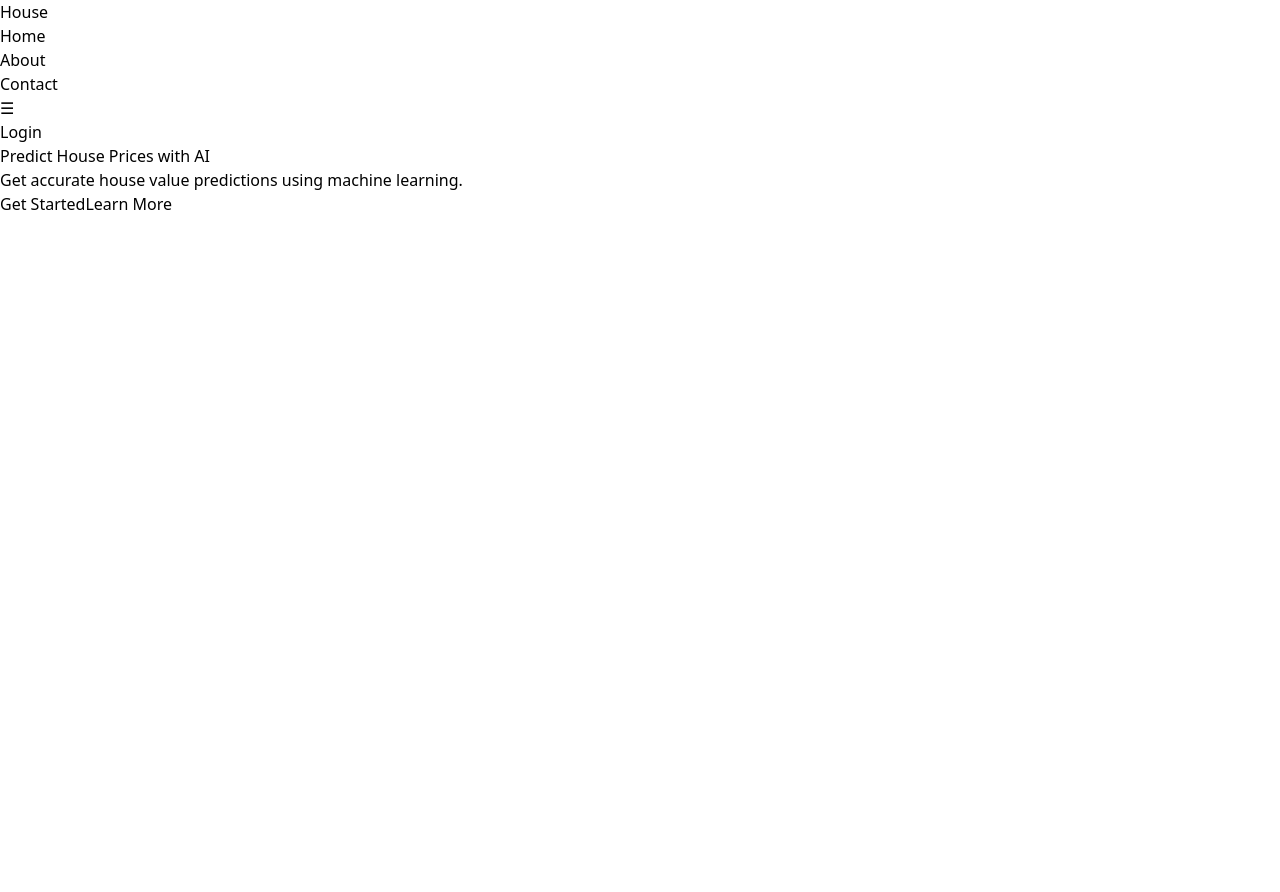
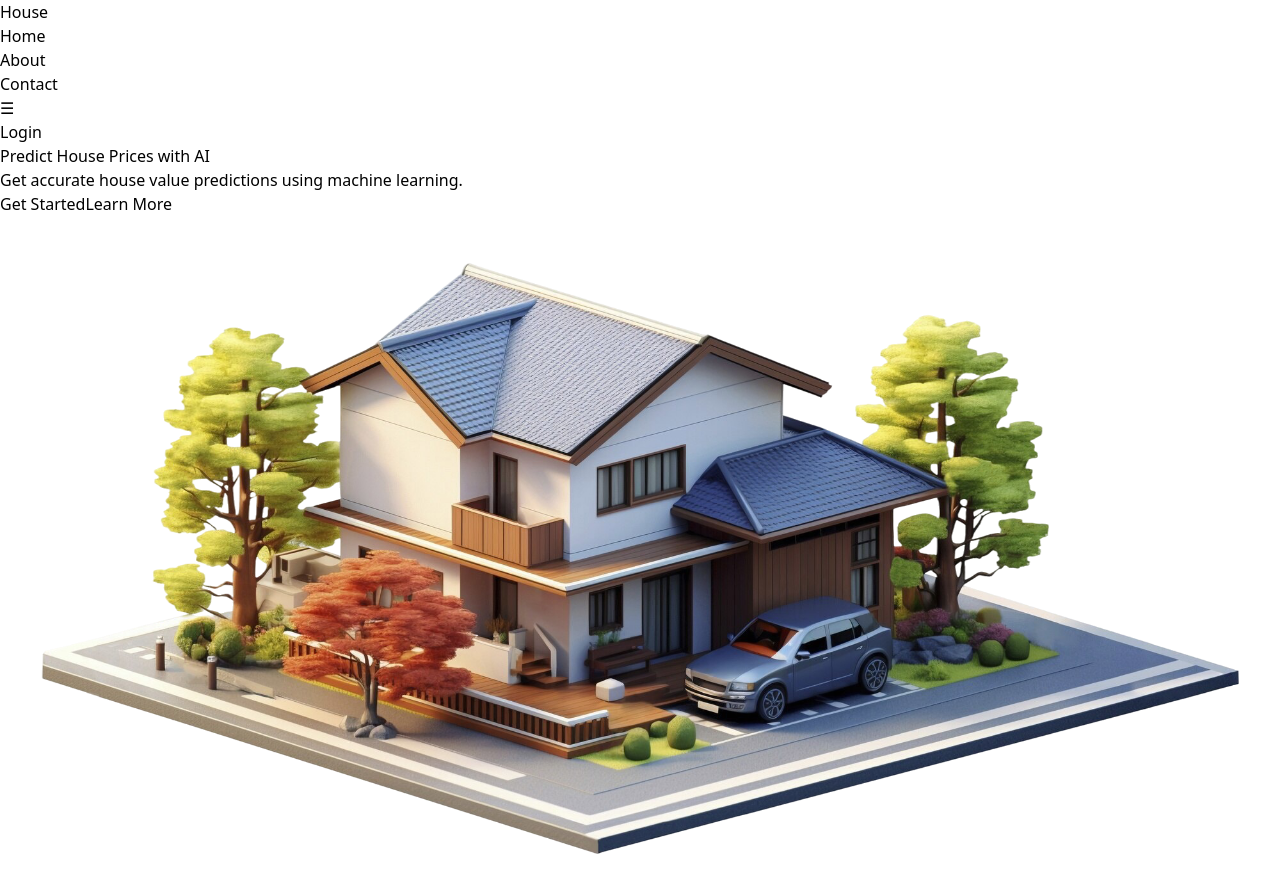
Before and after one commit to vhendoncenita18/House-Price-Prediction, a React (Vite) app in the folder house-price-ui/: page / in a window 1280 px wide. Shown: the top 892 px of the page. Before the commit the page ends 800 px from the top, so only its background shows below. Built offline with nearby package versions, Linux system fonts and the light colour scheme.

Commit message:
added content for landing page

```diff
--- a/house-price-ui/src/pages/LandingPage.jsx
+++ b/house-price-ui/src/pages/LandingPage.jsx
@@ -1,3 +1,5 @@
+import houseImage from '../assets/landingpage-house.png';
+
 function LandingPage() {
   return (
     <section className="bg-gray-200 min-h-screen flex items-center">
@@ -22,6 +24,10 @@ function LandingPage() {
                         </button>
                     </div>
                 </div>
+
+                <div>
+                    <img src={houseImage} alt="Landing Page House" className="w-[520px] drop-shadow-2xl hover:shadow-3x1 object-cover" />
+                </div>
             </div>
         </div>
     </section>
```
Also changed, not shown: house-price-ui/src/assets/landingpage-house.png (added).
